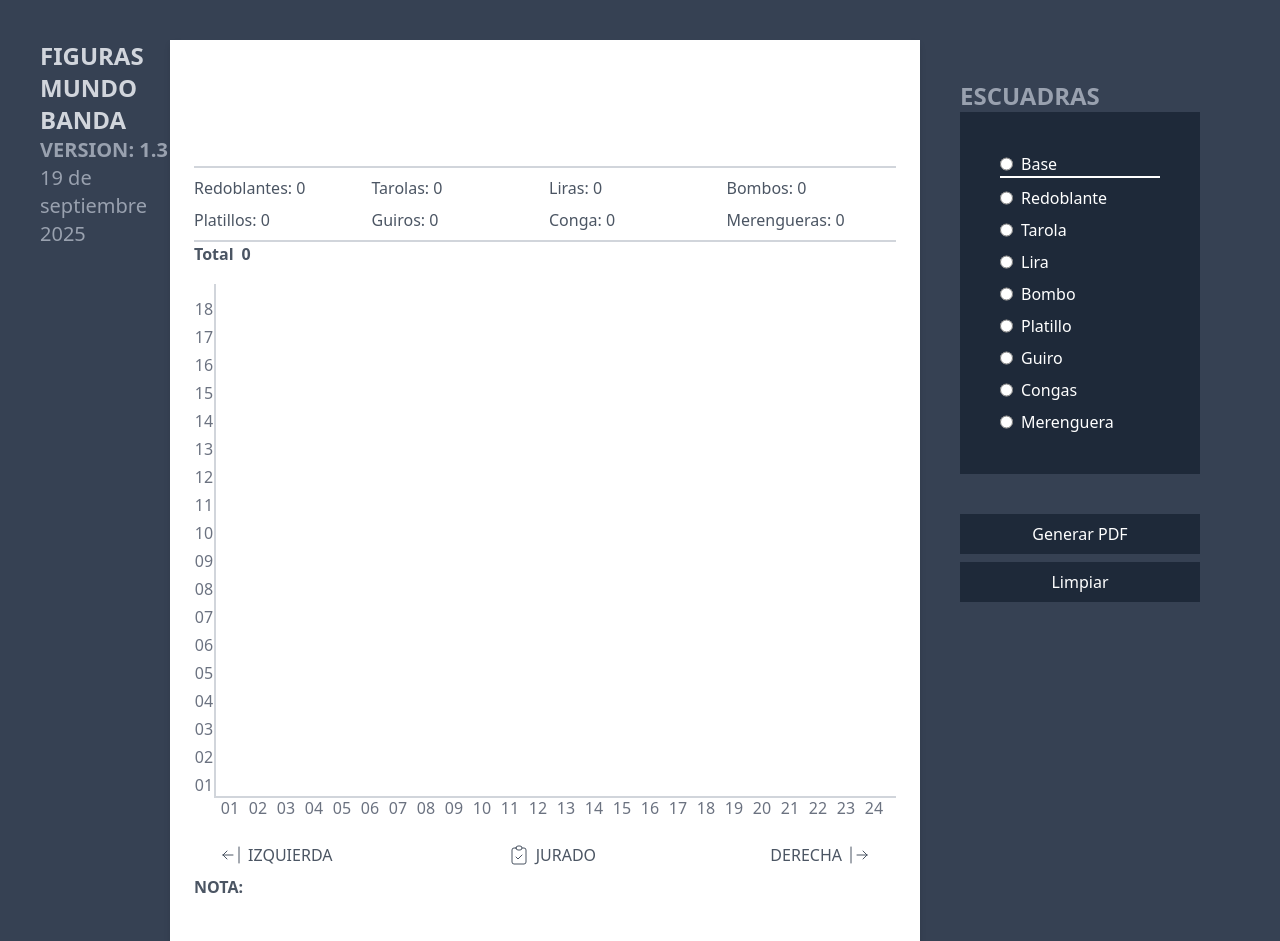
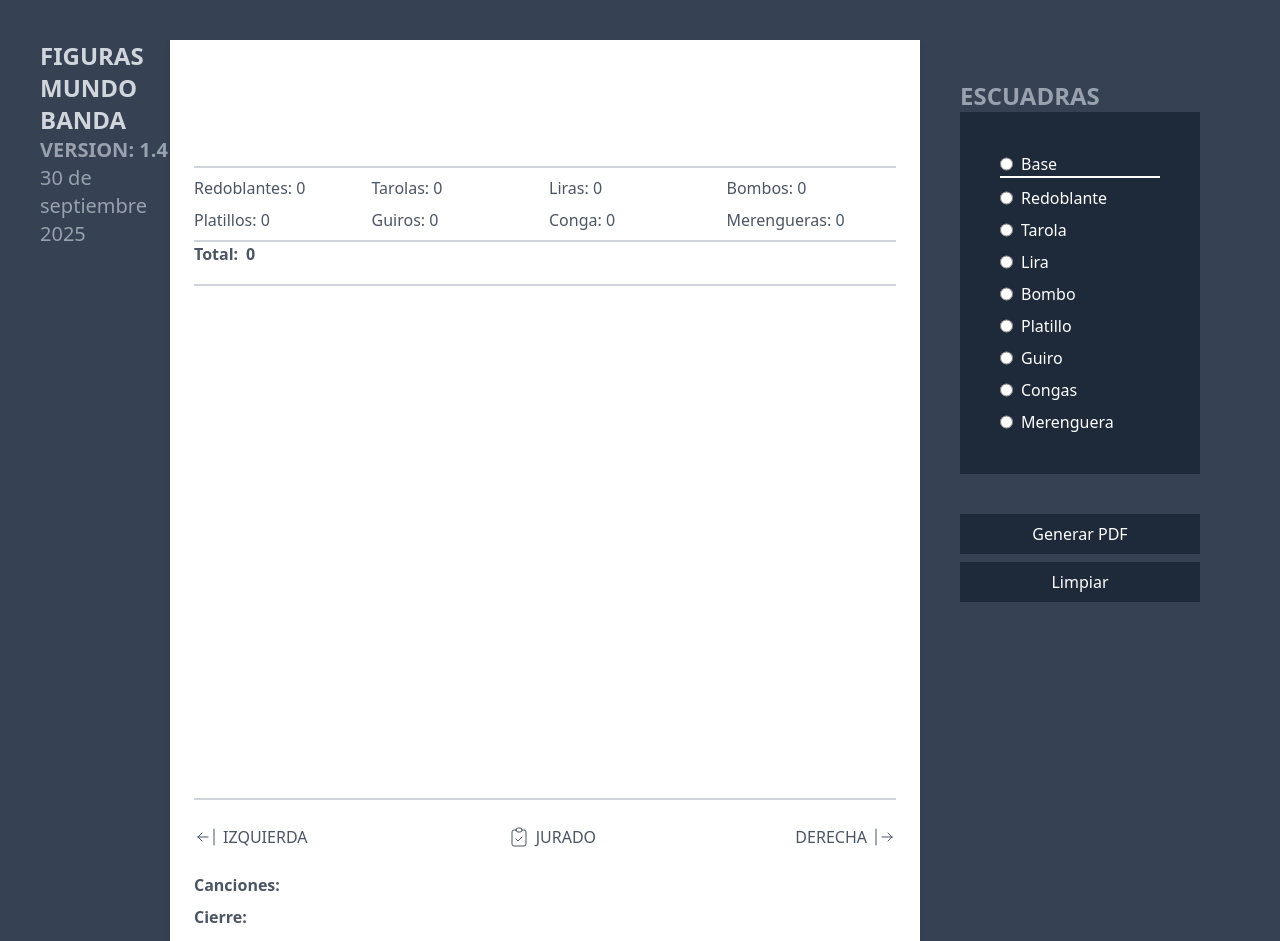
Before and after one commit to OscarMrzz/figurasMundobanda, a React (Vite) app: page / in a window 1280 px wide. Shown: the top 941 px of the page. Built offline with nearby package versions, Linux system fonts and the light colour scheme.

Commit message:
Corrgiendo error de contador y Colocando nuevos input Para colocar cancion, cierre y quitamos lineas laterales con indeces

```diff
--- a/src/App.tsx
+++ b/src/App.tsx
@@ -1,4 +1,4 @@
-import { useState } from "react";
+import { useEffect, useState } from "react";
 import CajaIntegrante from "./Compoents/cajaIntegrante";
 import escuadras from "./Data/escuadras.json";
 
@@ -9,8 +9,7 @@ import JuecesIcono from "./Compoents/Iconos/JuecesIcono";
 import FlechaizquierdaIcono from "./Compoents/Iconos/FlechaIzquierdaIcono";
 import FlechaDerecgaIcono from "./Compoents/Iconos/FlechaDerecgaIcono";
 
-
-const arregloInicial = Array(400 + 13 + 9 + 10).fill(null);
+const arregloInicial = Array(400 + 13 + 9 + 10+18).fill(null);
 const filas = Array(17 + 2).fill(null);
 const columnas = Array(19 + 5).fill(null);
 
@@ -25,7 +24,7 @@ export default function App() {
   const [contadorIntegrantes, setContadorIntegrantes] = useState<{
     [key: string]: number;
   }>({
-    X: 0,
+
     R: 0,
     T: 0,
     L: 0,
@@ -36,6 +35,25 @@ export default function App() {
     M: 0,
   });
   const [totalIntegrantes, setTotalIntegrantes] = useState<number>(0);
+
+  const hacerrecuentoDeIntegrantes = () => {
+    const datosDeControl = { ...contadorIntegrantes };
+    for (const clave in datosDeControl) {
+      const nuevoConteo = celdas.filter((cel) => cel === clave).length;
+      if (nuevoConteo !== datosDeControl[clave]) {
+        datosDeControl[clave] = nuevoConteo;
+      }
+    }
+    setContadorIntegrantes(datosDeControl);
+    const total = Object.values(datosDeControl).reduce(
+      (acc, curr) => acc + curr,
+      0
+    );
+    setTotalIntegrantes(total);
+  };
+  useEffect(() => {
+    hacerrecuentoDeIntegrantes();
+  }, [celdas]);
 
   const marcarCuadro = (index: number) => {
     if (escuadraSeleccionada === null || escuadraSeleccionada === "") return;
@@ -49,28 +67,16 @@ export default function App() {
       if (escuadraSeleccionada !== "X") {
         setTotalIntegrantes(totalIntegrantes + 1);
       }
-
-      setContadorIntegrantes({
-        ...contadorIntegrantes,
-        [escuadraSeleccionada]: contadorIntegrantes[escuadraSeleccionada] + 1,
-      });
     }
   };
   const desmarcarCuadro = (index: number) => {
     if (celdas[index] !== "") {
-      const escuadraActual = celdas[index];
       const nuevoArreglo = [...celdas];
       nuevoArreglo[index] = "";
       setCeldas(nuevoArreglo);
       if (escuadraSeleccionada !== "X") {
         setTotalIntegrantes(totalIntegrantes - 1);
       }
-
-      setContadorIntegrantes({
-        ...contadorIntegrantes,
-        [escuadraActual as string]:
-          contadorIntegrantes[escuadraActual as string] - 1,
-      });
     }
   };
 
@@ -101,7 +107,7 @@ export default function App() {
   const limiarHoja = () => {
     setCeldas(arregloInicial);
     setContadorIntegrantes({
-      X: 0,
+
       R: 0,
       T: 0,
       L: 0,
@@ -130,10 +136,10 @@ export default function App() {
     >
       <div className=" flex flex-col ">
         <p className="text-2xl text-gray-300 font-bold ">FIGURAS MUNDO BANDA</p>
-        <p className="text-xl text-gray-400 font-bold ">VERSION: 1.3</p>
-        <p className="text-xl text-gray-400  ">19 de septiembre 2025</p>
+        <p className="text-xl text-gray-400 font-bold ">VERSION: 1.4</p>
+        <p className="text-xl text-gray-400  ">30 de septiembre 2025</p>
         <p></p>
-        </div>
+      </div>
       <div ref={hojaReferencia} className="hoja">
         <div className="hoja__header">
           <input type="text" maxLength={50} className="hoja__titulo" />
@@ -174,13 +180,13 @@ export default function App() {
             </p>
           </div>
           <p className="hoja__total">
-            Total <span> {totalIntegrantes}</span>
+            Total: <span> {totalIntegrantes}</span>
           </p>
         </div>
         <div>
           <div className="hoja__cuerpo-grid">
             <div className="contenedorindexGrid-row">
-              <span className="mb-1.75 "></span>
+              {/*     <span className="mb-1.75 "></span>
               {filas
                 .slice(1)
                 .map((_, rowIndex) => filas.length - 1 - rowIndex)
@@ -188,7 +194,7 @@ export default function App() {
                   <span key={reverseIndex} className="indexGrid">
                     {reverseIndex < 10 ? `0${reverseIndex}` : reverseIndex}
                   </span>
-                ))}
+                ))} */}
             </div>
             <div className="hoja__grid">
               {celdas.map((celda, index) => {
@@ -211,15 +217,12 @@ export default function App() {
           </div>
           <div>
             <div className="hoja__contenedor-index">
-              <span className="ml-4.5"></span>
-            {columnas.map((_, colIndex) => (
-              <span
-                key={colIndex}
-                className="indexGrid"
-              >
-                {colIndex < 9 ? `0${colIndex + 1}` : colIndex + 1}
-              </span>
-              ))}
+              {/*     <span className="ml-4.5"></span>
+              {columnas.map((_, colIndex) => (
+                <span key={colIndex} className="indexGrid">
+                  {colIndex < 9 ? `0${colIndex + 1}` : colIndex + 1}
+                </span>
+              ))} */}
             </div>
             <div className="hoja__Orientacion">
               <span className="hoja__origientacion-item">
@@ -233,8 +236,19 @@ export default function App() {
               </span>
             </div>
 
-            <div className="mt-2">
-              <p className="hoja__nota">NOTA:</p>
+            <div className="mt-6">
+              <div className="flex flex-col gap-2">
+                <div className="flex gap-4 h-6">
+
+              <p className="hoja__nota">Canciones: </p><input type="text" className="hoja__inputFooter" />
+                </div>
+                <div className="flex gap-4 h-6">
+                    <p className="hoja__nota">Cierre: </p><input type="text" className="hoja__inputFooter" />
+
+                </div>
+
+                 <p className=" hoja__nota">Detalles:  </p>
+              </div>
               <textarea
                 rows={3}
                 maxLength={150}
--- a/src/Compoents/cajaIntegrante.tsx
+++ b/src/Compoents/cajaIntegrante.tsx
@@ -17,6 +17,7 @@ type Props = {
   deseleccionarCuadro: () => void;
   mausePresionado: () => void;
   mauseEntrado: () => void;
+
 };
 
 export default function Cajaescuadra({ escuadra, seleccionarCuadro,deseleccionarCuadro,mauseEntrado,mausePresionado }: Props) {
--- a/src/index.css
+++ b/src/index.css
@@ -18,7 +18,7 @@ body {
 /* Contenedor de la hoja */
 .hoja {
   width: 750px;          /* tamaño carta en px */
-  height: 950px;         /* tamaño carta en px */
+  height: 1020px;         /* tamaño carta en px */
   background-color: #ffffff; /* bg-white */
   padding: 24px;         /* pr-6 pl-6 pt-6 pb-10 (aprox) */
   box-shadow: 0 4px 6px rgba(0,0,0,0.1); /* shadow-lg */
@@ -111,7 +111,8 @@ body {
   display: flex;
   flex-wrap: wrap;
   border-bottom: 2px solid #d1d5db;
-  border-left: 2px solid #d1d5db;
+  border-top:2px solid #d1d5db;
+ /*  border-left: 2px solid #d1d5db; */
   padding-top: 8px;
 }
 
@@ -170,6 +171,20 @@ body {
     outline: none; /* quita el borde azul por defecto */
 
 
+}
+
+.hoja__inputFooter{
+   font-weight: 300;          /* font-light */
+  /* mb-4 = 1rem ≈ 16px */
+  width: 100%;               /* w-full */
+  border: 0;                 /* border-0 */
+  outline: none;             /* focus:outline-none */
+  resize: none;
+
+}
+.hoja__inputFooter:focus {
+  border: 2px solid #e0e8fc; /* azul, puedes cambiar el color */
+    outline: none; /* quita el borde azul por defecto */
 }
 
 
@@ -251,8 +266,7 @@ body {
   font-weight:200;      /* font-bold */
   color: #4b5563;        /* text-gray-600 */
   margin-bottom: 8px;
-  padding-left: 25px;
-  padding-right: 25px;
+
   margin-top: 25px;
 
 }
```
